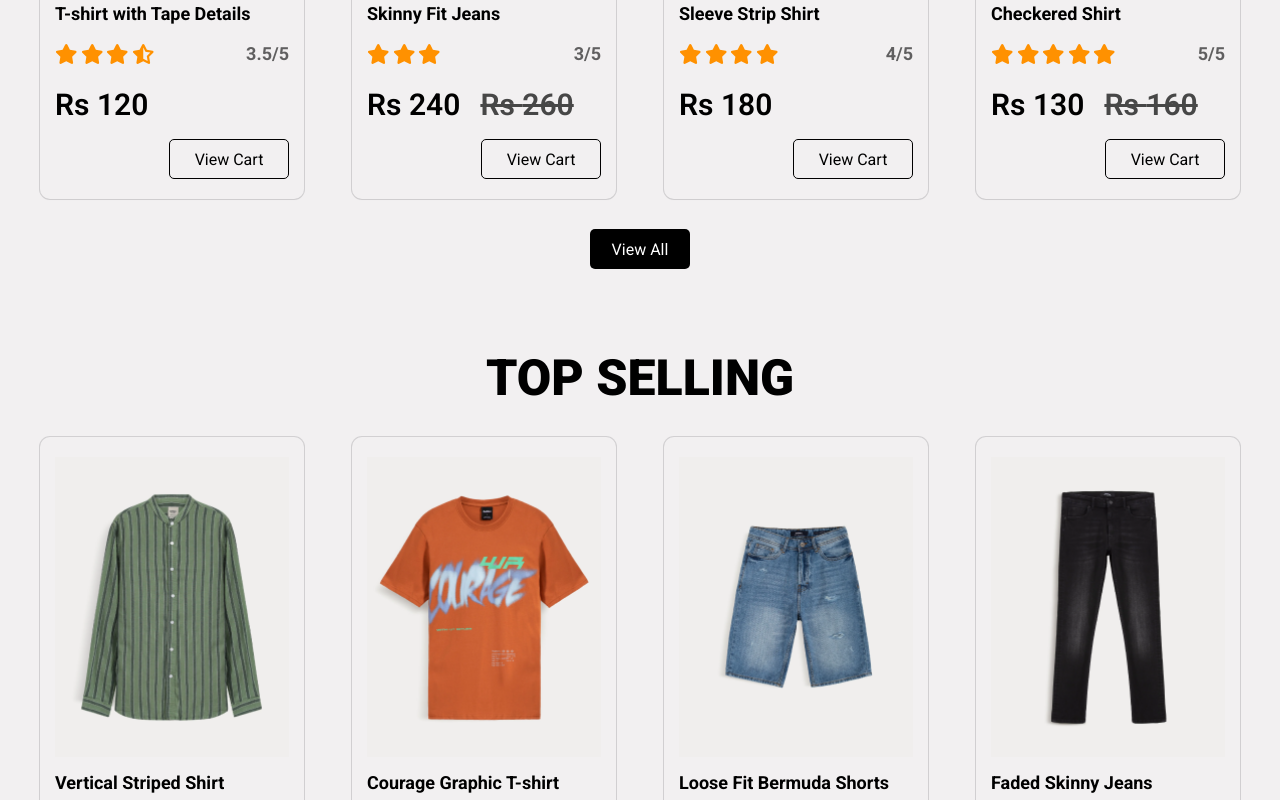
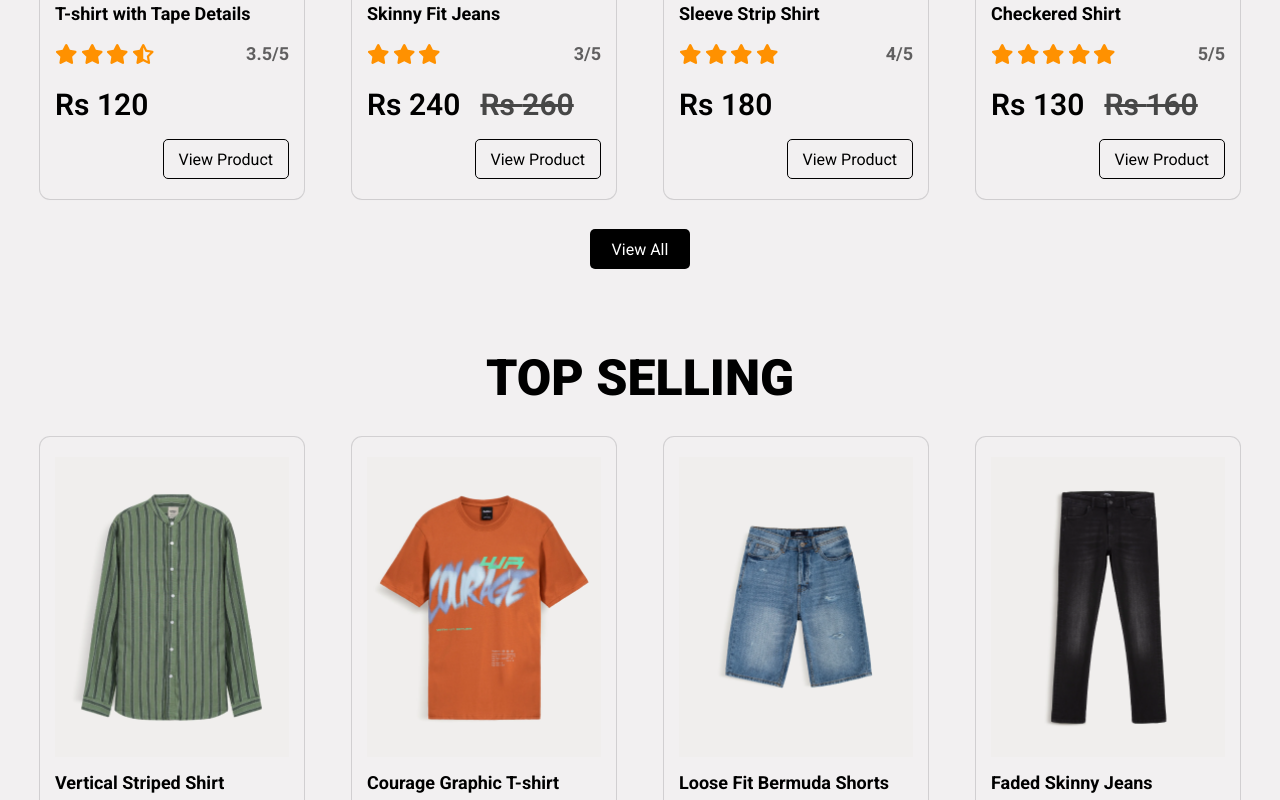
Before and after one commit to Blessen25/clothappcstm, a React (Create React App) app in the folder frontend/clothapp/: page / in a window 1280 px wide. Shown: the part 1400-2200 px from the top of the page. Built offline with nearby package versions, Linux system fonts and the light colour scheme.

Commit message:
Commited Changes

```diff
--- a/frontend/clothapp/src/components/homecomp/homecomponent.tsx
+++ b/frontend/clothapp/src/components/homecomp/homecomponent.tsx
@@ -162,7 +162,7 @@ export const ClothdetailsCard: React.FC<ClothdetailsCardProps> = (Props) => {
                     </>
                 )}
                 <div className="viewitemcstmdiv">
-                <a href="/productdetailspage" className="viewitembuttoncstm">View Cart</a>
+                    <a href="/productdetailspage" className="viewitembuttoncstm">View Product</a>
                 </div>
             </div>
         </>
```
